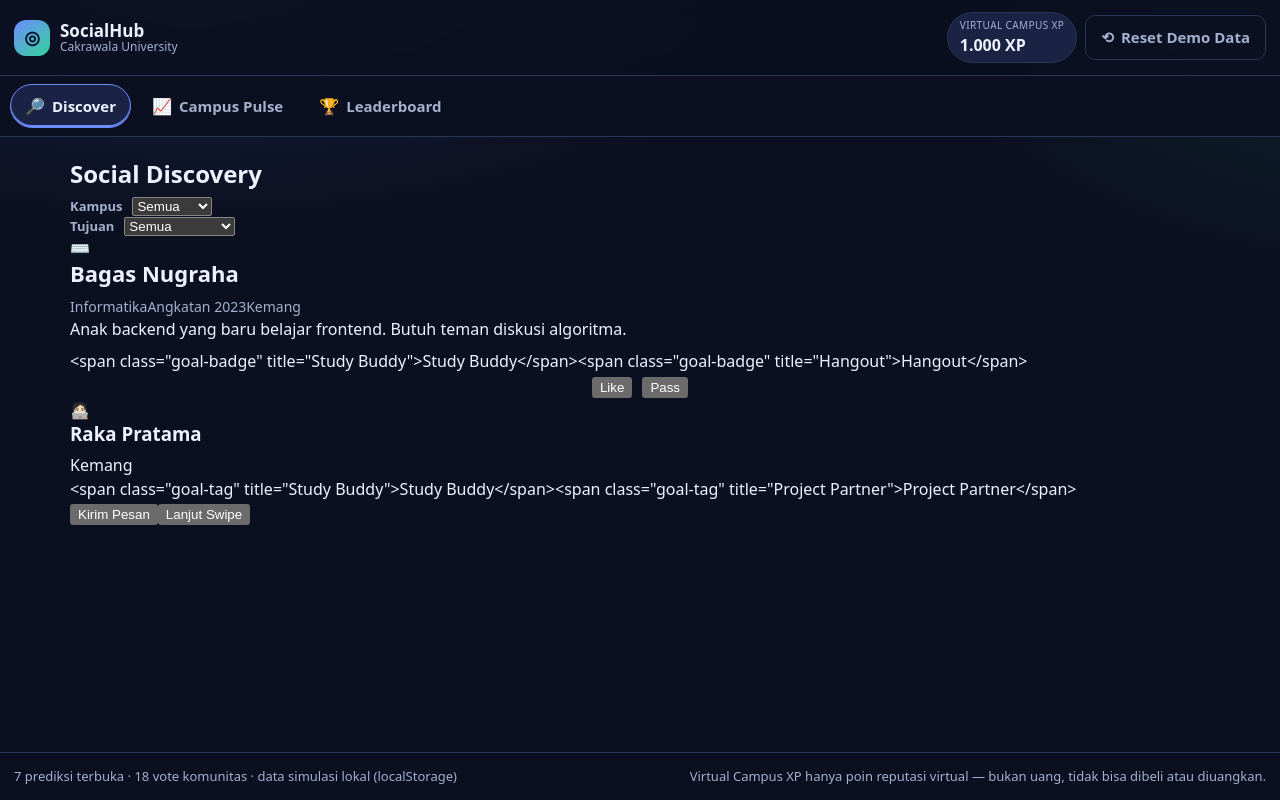
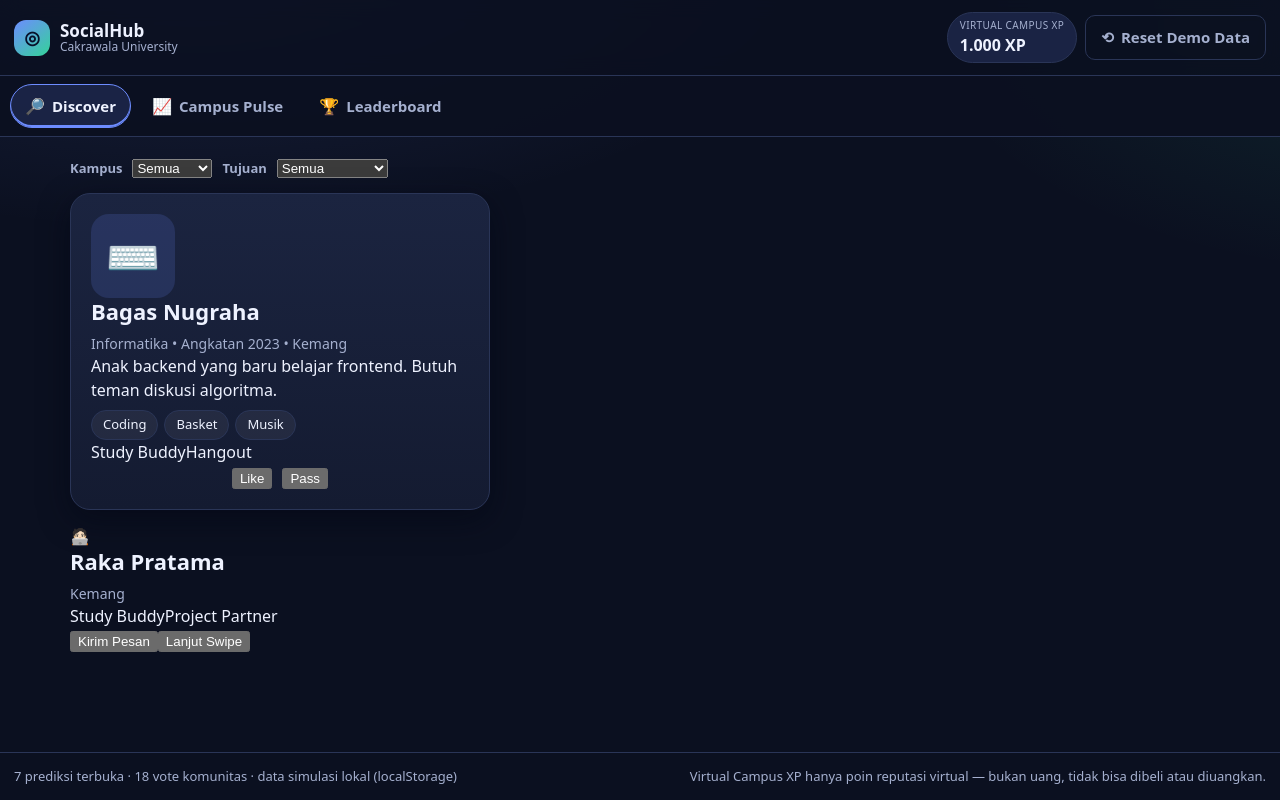
Before and after one commit to LeroyChris/hackathon, a React (Vite) app: page / in a window 1280 px wide. Both pictures are taken after a click on the button "Like". Built offline with nearby package versions, Linux system fonts and the light colour scheme.

Commit message:
feat(discover): add Tailwind styling and fix JSX strings - profile cards, badges, filters, modals, chat

```diff
--- a/src/components/discover/DiscoverPage.jsx
+++ b/src/components/discover/DiscoverPage.jsx
@@ -137,17 +137,15 @@ export default function DiscoverPage({
   }, [setShowMatchModal, setLikeBackProfile]);
 
   return (
-    <div className="discover-page">
-      <header className="discover-header">
-        <h2 className="page-title">Social Discovery</h2>
-
+    <section className="discover">
+      <div className="discover-filters">
         <FilterBar
           campusFilter={campusFilter}
           goalFilter={goalFilter}
           onCampusChange={(v) => setCampusFilter(v)}
           onGoalChange={(v) => setGoalFilter(v)}
         />
-      </header>
+      </div>
 
       {/* Status jika sudah habis */}
       {isDone && (
@@ -156,34 +154,18 @@ export default function DiscoverPage({
         </div>
       )}
 
- {/* Kartu swipe */}
+      {/* Kartu swipe */}
       {currentProfile && !isDone && (
-        <SwipeCard
-          profile={currentProfile}
-          isLiked={likedIds.has(currentProfile.id)}
-          isPassed={passedIds.has(currentProfile.id)}
-          onLike={handleLike}
-          onPass={handlePass}
-        />
+        <SwipeCard profile={currentProfile} isLiked={likedIds.has(currentProfile.id)} isPassed={passedIds.has(currentProfile.id)} onLike={handleLike} onPass={handlePass} />
       )}
 
       {/* Match modal */}
-      {showMatchModal && <MatchModal
-        isOpen={showMatchModal}
-        onClose={handleMatchClose}
-        onLikeBackProfile={likeBackProfile}
-        currentUser={currentUser}
-      />}
+      {showMatchModal && <MatchModal isOpen={showMatchModal} onClose={handleMatchClose} onLikeBackProfile={likeBackProfile} currentUser={currentUser} />}
 
       {/* Chat simulation */}
       {chatOpen && matchedUserId && (
-        <ChatSimulation
-          isOpen={chatOpen}
-          onClose={handleChatClose}
-          matchedUserId={matchedUserId}
-          onSendMessage={handleSendMessage}
-        />
+        <ChatSimulation isOpen={chatOpen} onClose={handleChatClose} matchedUserId={matchedUserId} onSendMessage={handleSendMessage} />
       )}
-    </div>
+    </section>
   );
 }
--- a/src/components/discover/FilterBar.jsx
+++ b/src/components/discover/FilterBar.jsx
@@ -4,11 +4,11 @@ export default function FilterBar({ campusFilter, goalFilter, onCampusChange, on
   const campusOptions = ['Semua', ...ENUMS.campus];
 
   return (
-    <div className="filter-bar" role="region" aria-label="Filter profil Discover">
+    <section className="discover-filters">
       <div className="filter-group">
-        <label className="filter-label">Kampus</label>
+        <label className="filter-label text-slate-300 text-sm font-medium mb-1">Kampus</label>
         <select
-          className="filter-select"
+          className="bg-slate-800 border border-slate-700 text-slate-100 rounded-lg px-3 py-1.5 block w-full"
           value={campusFilter}
           onChange={(e) => onCampusChange(e.target.value)}
           aria-label="Filter kampus"
@@ -21,10 +21,10 @@ export default function FilterBar({ campusFilter, goalFilter, onCampusChange, on
         </select>
       </div>
 
-      <div className="filter-group">
-        <label className="filter-label">Tujuan</label>
+      <div className="filter-group flex flex-col gap-2">
+        <label className="filter-label text-slate-300 text-sm font-medium mb-1">Tujuan</label>
         <select
-          className="filter-select"
+          className="bg-slate-800 border border-slate-700 text-slate-100 rounded-lg px-3 py-1.5 block w-full"
           value={goalFilter}
           onChange={(e) => onGoalChange(e.target.value)}
           aria-label="Filter tujuan"
@@ -37,6 +37,6 @@ export default function FilterBar({ campusFilter, goalFilter, onCampusChange, on
           ))}
         </select>
       </div>
-    </div>
+    </section>
   );
 }
--- a/src/components/discover/MatchModal.jsx
+++ b/src/components/discover/MatchModal.jsx
@@ -17,39 +17,28 @@ export default function MatchModal({
   const campus = profile.campus;
   const goals = profile.goals || [];
 
-  const goalTags = goals.map(
-    (g) => `<span class="goal-tag" title="${GOAL_LABEL[g]}">${GOAL_LABEL[g]}</span>`
+  const goalBadges = goals.map(
+    (g) => <span key={g} className="goal-badge">
+      {GOAL_LABEL[g]}
+    </span>
   );
 
   return (
-    <div
-      className="match-modal"
-      role="dialog"
-      aria-modal="true"
-      aria-label="Mutual match with profile"
-      onClick={onClose}
-    >
-      <div className="match-modal-overlay" onClick={(e) => e.stopPropagation()} />
-
-      <div className="match-modal-content" onClick={(e) => e.stopPropagation()}>
-        <div className="match-avatar-emboji" aria-hidden="true">
+    <section className="match-modal">
+      <div>
+        <div className="avatar-emboji text-5xl rounded-full bg-slate-800 w-20 h-20 flex items-center justify-center mx-auto mb-3">
           {avatar}
         </div>
-        <div className="match-profile-info">
-          <h3 className="match-name">{name}</h3>
-          <div className="match-meta">
-            <span className="match-campus" title={campus}>
-              {campus}
-            </span>
-          </div>
-          <div className="match-goals">
-            {goalTags.join('')}
-          </div>
+        <h3 className="profile-name text-lg font-semibold text-center">{name}</h3>
+        <div className="profile-meta text-sm text-slate-400">
+          <span>{campus}</span>
         </div>
-
-        <div className="match-actions">
+        <div className="goal-badges flex flex-wrap gap-2">
+          {goalBadges}
+        </div>
+        <div className="match-actions flex flex-col items-center gap-4 mt-6">
           <button
-            className="match-btn send-message"
+            className="match-btn send-message flex items-center gap-2 px-4 py-2 bg-green-600/20 text-green-300 border border-green-500/30 rounded-md font-medium hover:bg-green-600/30 transition-colors"
             aria-label="Kirim pesan ke match"
             onClick={() => {
               onClose();
@@ -59,7 +48,7 @@ export default function MatchModal({
             Kirim Pesan
           </button>
           <button
-            className="match-btn continue-swipe"
+            className="match-btn continue-swipe flex items-center gap-2 px-4 py-2 bg-slate-600/30 text-slate-300 border border-slate-500/30 rounded-md font-medium hover:bg-slate-700/40 transition-colors"
             aria-label="Lanjut swipe"
             onClick={onClose}
           >
@@ -67,6 +56,6 @@ export default function MatchModal({
           </button>
         </div>
       </div>
-    </div>
+    </section>
   );
 }
--- a/src/components/discover/SwipeCard.jsx
+++ b/src/components/discover/SwipeCard.jsx
@@ -1,43 +1,14 @@
-import { GOAL_LABEL } from '../../data/mockData.js';
+import { ENUMS, GOAL_LABEL } from '../../data/mockData.js';
 
 export default function SwipeCard({
   profile,
+  isLiked,
+  isPassed,
   onLike,
   onPass,
-  isLiked,
-  isPassed,
 }) {
-  const handleMouseDown = (e) => {
-    e.currentTarget.setAttribute('data-start-x', e.clientX);
-  };
-
-  const handleMouseUp = (e) => {
-    const startX = parseInt(e.currentTarget.getAttribute('data-start-x')) || 0;
-    const diff = e.clientX - startX;
-
-    if (diff > 50 && !isLiked) {
-      onLike();
-    } else if (diff < -50 && !isPassed) {
-      onPass();
-    }
-  };
-
-  const handleTouchStart = (e) => {
-    e.currentTarget.setAttribute('data-start-y', e.touches[0].clientY);
-  };
-
-  const handleTouchEnd = (e) => {
-    const startY = parseInt(e.currentTarget.getAttribute('data-start-y')) || 0;
-    const diff = e.changedTouches[0].clientY - startY;
-
-    if (diff > 50 && !isLiked) {
-      onLike();
-    } else if (diff < -50 && !isPassed) {
-      onPass();
-    }
-  };
-
   const goals = profile.goals || [];
+  const interests = profile.interests || [];
   const campus = profile.campus;
   const prodi = profile.prodi;
   const angkatan = profile.angkatan;
@@ -45,64 +16,56 @@ export default function SwipeCard({
   const avatar = profile.avatar || '👤';
   const name = profile.name;
 
-  const goalBadges = goals.map(
-    (g) => `<span class="goal-badge" title="${GOAL_LABEL[g]}">${GOAL_LABEL[g]}</span>`
+  const interestTags = interests.map(
+    (i) => <span key={i} className="interest-tag">
+      {i}
+    </span>
   );
 
-  const style = isLiked
-    ? { transform: 'translateX(100%) rotate(-10deg)', transition: 'none' }
-    : isPassed
-    ? { transform: 'translateX(-100%) rotate(10deg)', transition: 'none' }
-    : {};
+  const goalBadges = goals.map(
+    (g) => <span key={g} className="goal-badge">
+      {GOAL_LABEL[g]}
+    </span>
+  );
 
   return (
-    <div
-      className="swipe-card"
-      role="button"
-      tabIndex={0}
-      aria-label={`Profil ${name}, swipe kanan untuk like, kiri untuk pass`}
-      onMouseDown={handleMouseDown}
-      onMouseUp={handleMouseUp}
-      onTouchStart={handleTouchStart}
-      onTouchEnd={handleTouchEnd}
-    >
-      <div className="card-content" style={{ ...style }}>
-        <div className="avatar-emboji" aria-hidden="true">
+    <section className="profile-card">
+      <div className="swipe-stack">
+        <div>
+          <div className="profile-avatar text-5xl rounded-circle bg-slate-800 w-20 h-20 flex items-center justify-center mx-auto mb-3">
             {avatar}
           </div>
-        <div className="profile-info">
-          <h3 className="profile-name">{name}</h3>
-          <div className="profile-meta">
-            <span className="prodi">{prodi}</span>
-            <span className="angkatan">Angkatan {angkatan}</span>
-            <span className="campus-badge" title={campus}>
-              {campus}
-            </span>
+          <h3 className="profile-name text-lg font-semibold text-center">{name}</h3>
+          <div className="profile-meta text-sm text-slate-400">
+            <span>{prodi} • Angkatan {angkatan} • {campus}</span>
           </div>
-          <p className="profile-bio">{bio}</p>
-          <div className="goal-badges">
-            {goalBadges.join('')}
+          <p className="profile-bio text-slate-400 text-sm mb-4">{bio}</p>
+          <div className="interest-list flex flex-wrap gap-6 mb-4">
+            {interestTags}
           </div>
+          <div className="goal-badges flex flex-wrap gap-2">
+            {goalBadges}
           </div>
-      </div>
-      <div className="card-actions">
+          <div className="card-actions flex flex-col items-center gap-2 mt-6">
             <button
-          className="action-btn like-btn"
+              className="action-btn like-btn flex items-center gap-2 px-4 py-2 bg-green-600/20 text-green-300 border border-green-500/30 rounded-md font-medium hover:bg-green-600/30 transition-colors"
+              onClick={onLike}
               aria-label="Like"
-          onClick={onLike}
-          onMouseDown={e => e.preventDefault()}
+              onMouseDown={(e) => e.preventDefault()}
             >
               Like
             </button>
             <button
-          className="action-btn pass-btn"
+              className="action-btn pass-btn flex items-center gap-2 px-4 py-2 bg-slate-600/30 text-slate-300 border border-slate-500/30 rounded-md font-medium hover:bg-slate-700/40 transition-colors"
+              onClick={onPass}
               aria-label="Pass"
-          onClick={onPass}
-          onMouseDown={e => e.preventDefault()}
+              onMouseDown={(e) => e.preventDefault()}
             >
               Pass
             </button>
           </div>
         </div>
+      </div>
+    </section>
   );
 }
```
Lines whose indentation alone changed are shown as unchanged.
